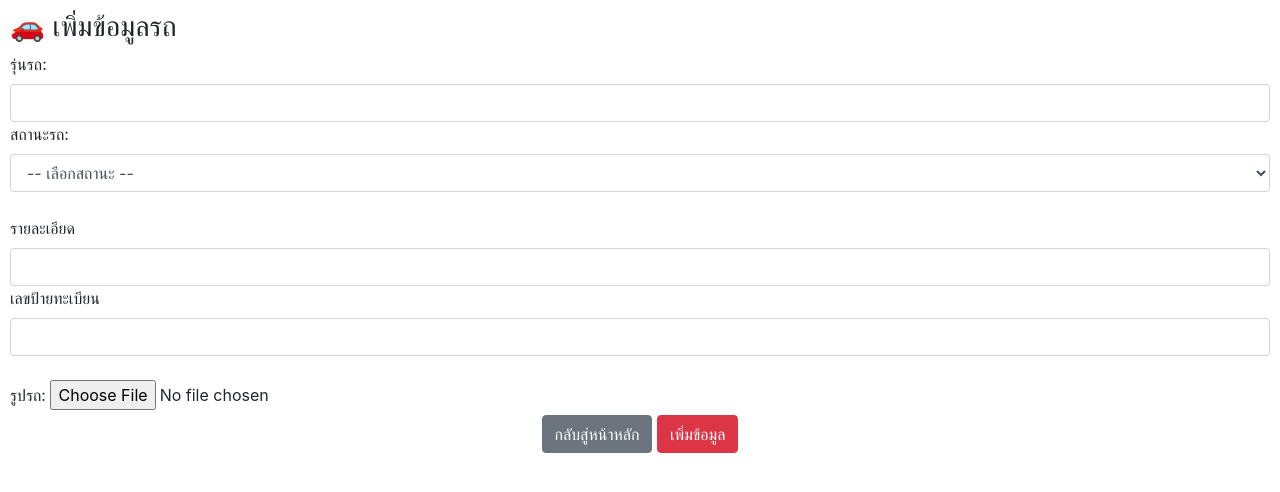
After one commit to tanakon1436/Motor-Rent, a PHP site: page /insert_car.php in a window 1280 px wide. The commit adds this page. Shown: the top 492 px of the page. Run offline with PHP 8.4, Linux system fonts and the light colour scheme.

Commit message:
update insert

```diff
--- /dev/null
+++ b/insert_car.php
@@ -0,0 +1,74 @@
+<?php
+$connection = mysqli_connect('localhost', 'root', '', 'motor_cycle');
+error_reporting(E_ALL);
+ini_set('display_errors', 1);
+
+if (!$connection) {
+    die("🔴 Database Connection Failed: " . mysqli_connect_error());
+}
+
+
+if ($_SERVER["REQUEST_METHOD"] == "POST" && isset($_POST['submit'])) {
+    $car_name = $_POST['car_name'];
+    $car_status = $_POST['car_status'];
+    $car_detail = $_POST['car_detail'];
+    $car_plate = $_POST['car_plate'];
+    $car_img = $_POST['car_img'];
+
+    $query = "INSERT INTO Car (car_name, car_status, car_detail, car_plate, car_img)
+              VALUES ('$car_name', '$car_status', '$car_detail', '$car_plate', '$car_img')";
+
+    if (mysqli_query($connection, $query)) {
+        echo "<script>alert('เพิ่มรถสำเร็จ!'); window.location='index_car.php'</script>";
+    } else {
+        echo "<script>alert('เกิดข้อผิดพลาด');</script>" . mysqli_error($connection);
+    }
+}
+
+mysqli_close($connection);
+?>
+
+<!DOCTYPE html>
+<html lang="en">
+<head>
+    <link rel="stylesheet" href="https://cdn.jsdelivr.net/npm/bootstrap@4.0.0/dist/css/bootstrap.min.css">
+    <meta charset="UTF-8">
+    <title>เพิ่มข้อมูลรถ</title>
+</head>
+<body style="margin:10px">
+    <h3>🚗 เพิ่มข้อมูลรถ</h3>
+
+    <form method="POST" action="insert_car.php">
+        <label>รุ่นรถ:</label>
+        <input type="text" name="car_name" required class="form-control">
+
+        <label for="car_status">สถานะรถ:</label>
+        <select name="car_status" class="form-control" required>
+            <option value="">-- เลือกสถานะ --</option>
+            <option value="Available">Available</option>
+            <option value="Rented">Rented</option>
+            <option value="In Maintenance">Maintenance</option>
+        </select><br>
+
+        <label>รายละเอียด</label>
+        <input type="text" name="car_detail" required class="form-control">
+
+        <label>เลขป้ายทะเบียน</label>
+        <input type="text" name="car_plate" required class="form-control">
+        <br>
+        <label for="car_img">รูปรถ:</label>
+        <input type="file" name="car_img" id="car_img" accept="image/*" required>
+
+        <br>
+        <div class="text-center">
+            <a href="index_car.php" class="btn btn-secondary text-white">กลับสู่หน้าหลัก</a>
+            <button name ="submit" type="submit" class="btn btn-danger">เพิ่มข้อมูล</button>
+
+
+        </div>
+
+
+    </form>
+
+</body>
+</html>
```
Also changed, not shown: index_car.php (+10 -10 lines), insert_ass6.php (deleted, +0 -86 lines), img/h2.jpg (added), 2 other files.
